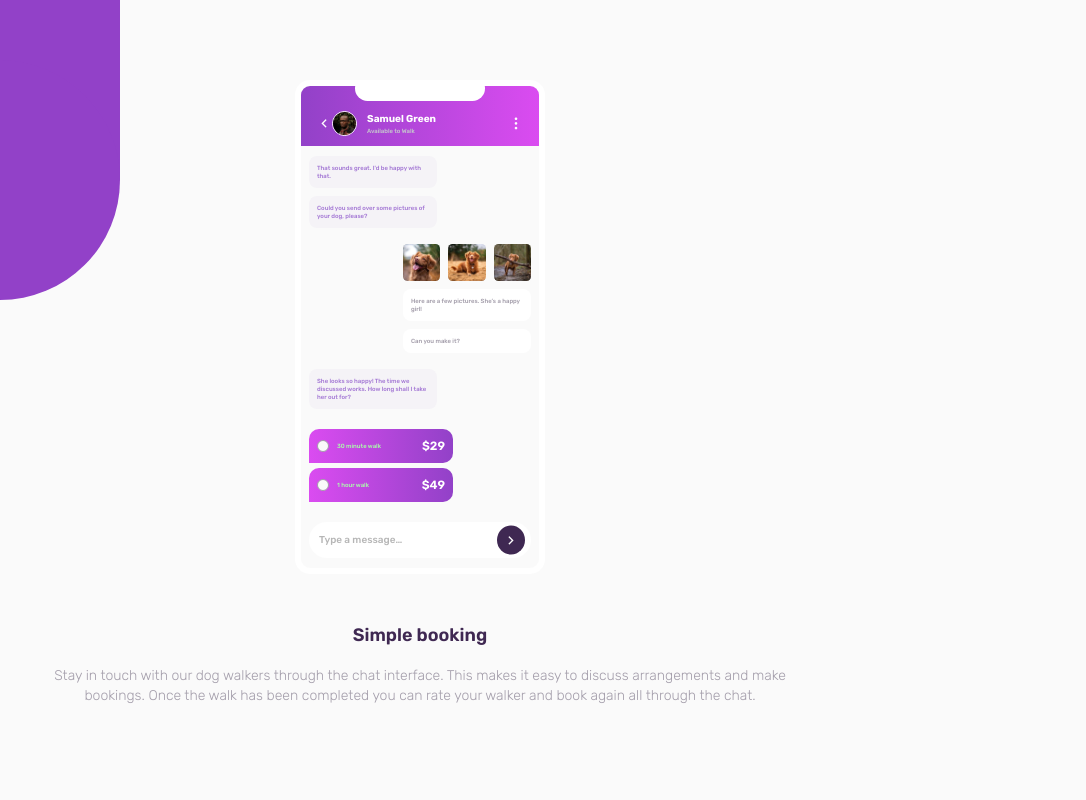
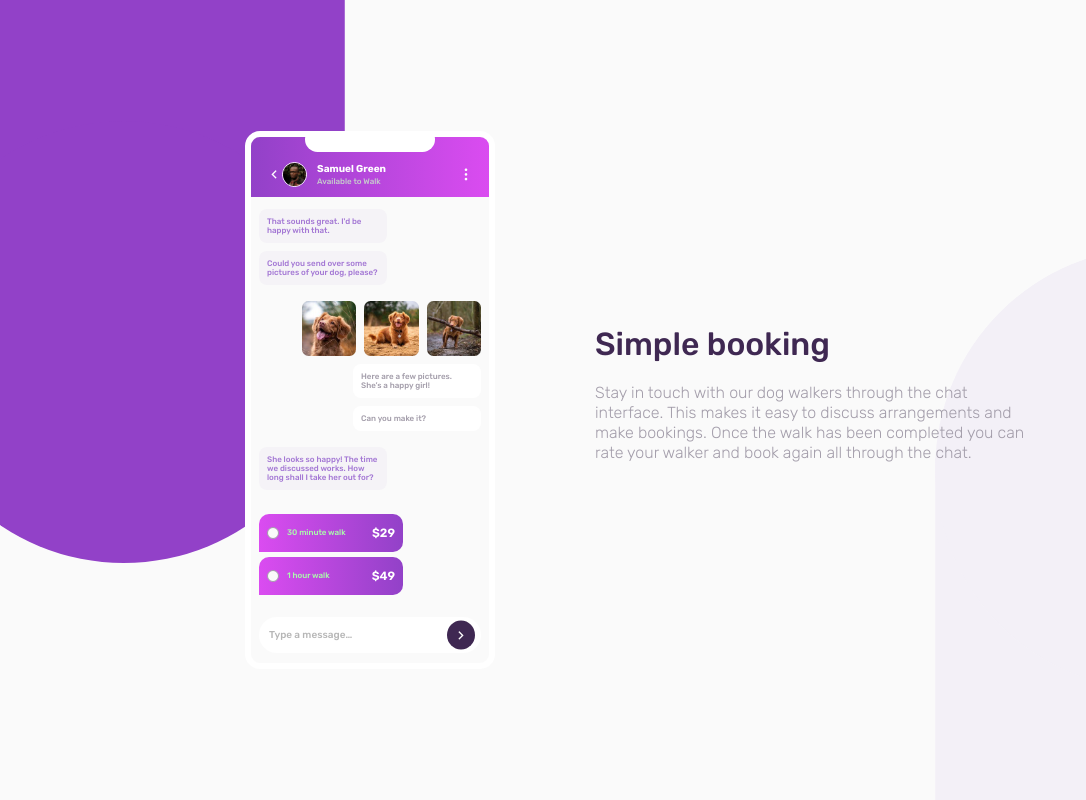
Before and after one commit to HosseinEnsafi/chat-app-illustration, a plain HTML site: page index.html in a window 1280 px wide. Shown: the whole page, without its empty margins (0-1086 px from the left). Drawn offline with Linux system fonts and the light colour scheme.

Commit message:
change font style

```diff
--- a/assets/css/styles.css
+++ b/assets/css/styles.css
@@ -13,6 +13,7 @@
   --body-font: Rubik, sans-serif;
   --icon-font: remixicon;
   --normal-font-size: 0.9375rem;
+  --small-font-size: 0.375rem;
   --h1-font-size: 1.5rem;
 
   --back-icon: "\EA64";
@@ -24,12 +25,13 @@
   --font-medium: 500;
   --font-semibold: 600;
   /*========== Sizing ==========*/
-  --phone-space: 10px 8px;
+  --phone-space: 12px 8px;
 }
 
-@media screen and (min-width: 968px) {
+@media screen and (min-width: 768px) {
   :root {
     --normal-font-size: 1rem;
+    --small-font-size: 0.5rem;
     --h1-font-size: 2rem;
   }
 }
@@ -76,6 +78,7 @@ select {
 
 /*=============== REUSABLE CSS CLASSES ===============*/
 .container {
+  margin-inline: auto;
   padding-inline: 25px;
   width: min(100%, 840px);
 }
@@ -123,7 +126,7 @@ select {
 .shape--alt {
   right: 0;
   bottom: 0;
-  background-color: #f1f1f1;
+  background-color: #f3f0f7;
 }
 
 .shape--alt::after {
@@ -136,7 +139,7 @@ select {
   align-items: center;
   gap: 8px;
   cursor: pointer;
-  font-size: 6px;
+  font-size: var(--small-font-size);
   user-select: none;
 }
 .radio__input {
@@ -267,7 +270,7 @@ select {
 
 .phone__header-profile figure figcaption span {
   color: var(--placeholder-text);
-  font-size: 6px;
+  font-size: var(--small-font-size);
 }
 
 .phone__header-more::after {
@@ -287,7 +290,7 @@ select {
   border-radius: 8px;
   padding: 8px;
   width: min(128px, 100%);
-  font-size: 6px;
+  font-size: var(--small-font-size);
 }
 
 .phone__panel--left {
@@ -365,8 +368,6 @@ select {
 }
 
 .phone__send-input {
-  outline: none;
-  border: none;
   border-radius: 20px;
   background-color: white;
   padding: 12px 10px;
@@ -387,8 +388,6 @@ select {
   right: 6px;
   place-content: center;
   transform: translateY(-50%);
-  outline: none;
-  border: none;
   border-radius: 50%;
   background-color: #3f2852;
   padding: 6px;
@@ -409,25 +408,66 @@ select {
 
 .hero__data-title {
   margin-bottom: 20px;
-  font-weight: 600;
-  font-size: 18px;
+  font-weight: 500;
+  font-size: var(--h1-font-size);
 }
 
 .hero__data-description {
+  max-width: 360px;
   color: var(--text-color);
   font-weight: var(--font-light);
-  font-size: 14px;
+  font-size: var(--normal-font-size);
   line-height: 20px;
 }
 /*=============== BREAKPOINTS ===============*/
 /* for small devices  */
-@media screen and (max-width: 320px) {
+
+/* For large devices */
+@media screen and (min-width: 768px) {
+  .shape--big {
+    width: 20.625rem;
+    height: 14.375rem;
+  }
+  .hero {
+    display: grid;
+    place-content: center;
+    min-height: 100vh;
+  }
+
+  .hero__container {
+    flex-direction: row;
+    justify-content: space-between;
+    align-items: initial;
+    padding-top: 0;
+  }
+
+  .phone__panel--dogs {
+    width: min(179px, 100%);
+  }
+
+  .hero__data {
+    display: flex;
+    flex-direction: column;
+    justify-content: center;
+    text-align: initial;
+  }
+
+  .hero__data-description {
+    max-width: 27.5rem;
+  }
 }
 
-/* For medium devices */
-@media screen and (min-width: 578px) {
+@media screen and (min-width: 1024px) {
+  .shape--big {
+    width: 27.625rem;
+    height: 21.375rem;
+  }
+
+  .hero .shape--primary {
+    transform: translate(-22%, 0);
+  }
+
+  .hero .shape--alt {
+    transform: rotate(180deg) translate(-22%, 0);
+  }
 }
-
-/* For large devices */
-@media screen and (min-width: 1024px) {
-}
```
Also changed, not shown: 1 other file.
